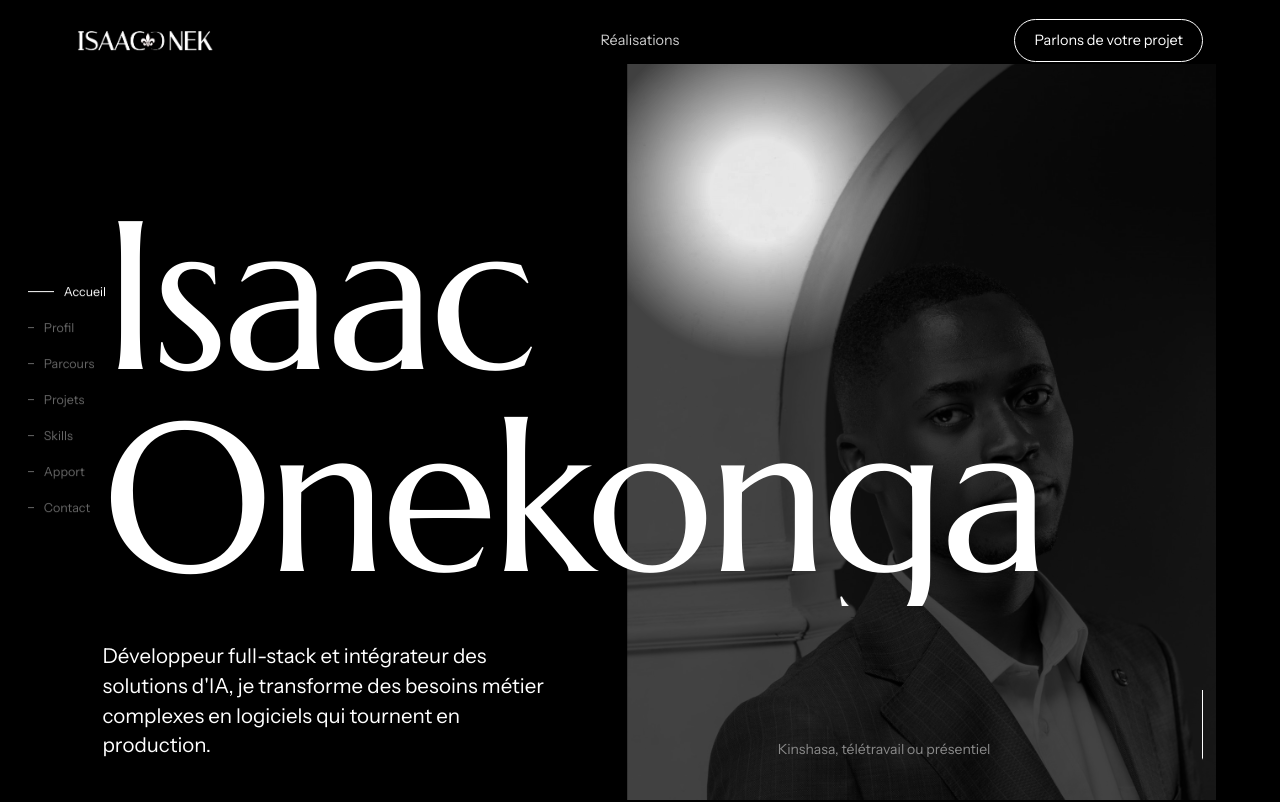
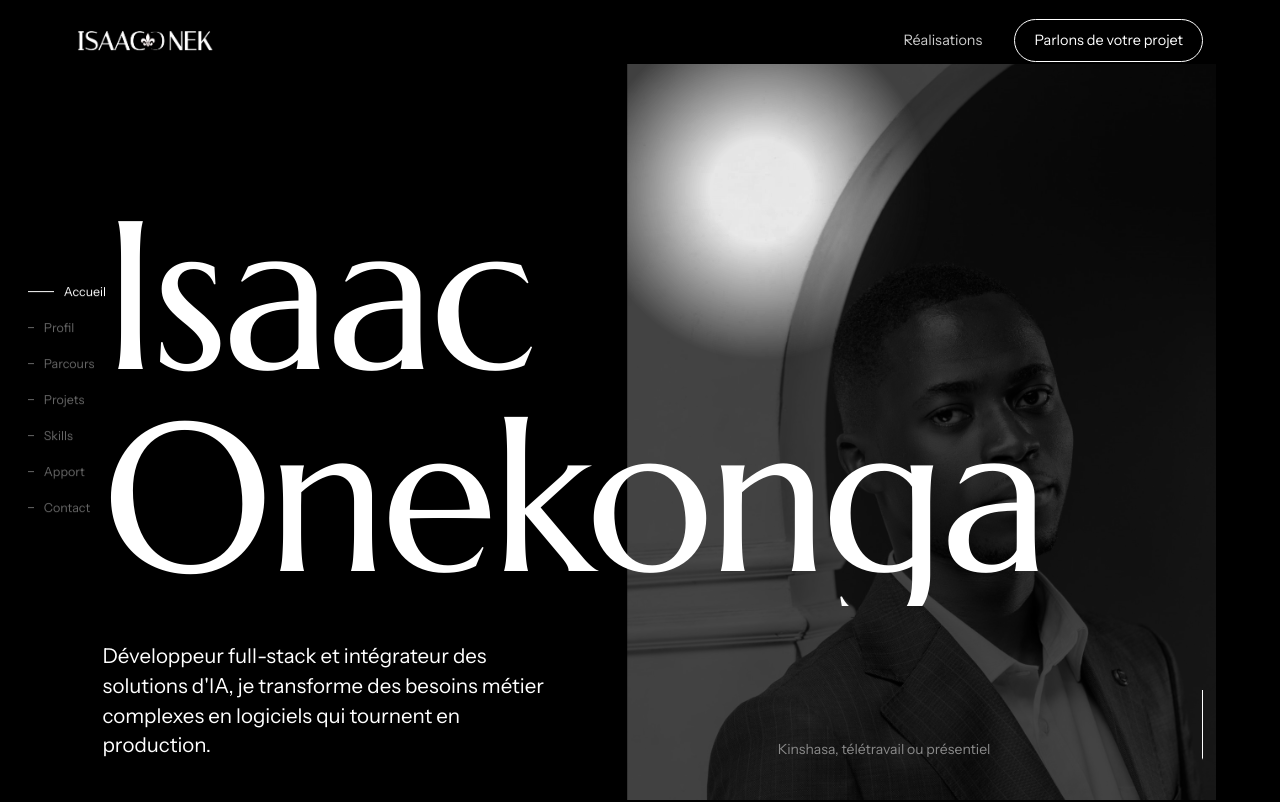
Before and after one commit to isaaconekongalobobo/portfolio_onek, a Next.js app: page / in a window 1280 px wide. Shown: the top 802 px of the page. Built offline with nearby package versions, Linux system fonts and the light colour scheme; no server answers.

Commit message:
Amélioration de la page des projets

```diff
--- a/app/globals.css
+++ b/app/globals.css
@@ -18,10 +18,25 @@ body.go #pre{transform:translateY(-101%)}
 header{position:fixed;inset:0 0 auto 0;z-index:50;display:flex;justify-content:space-between;align-items:center;padding:calc(1.2rem + env(safe-area-inset-top,0px)) 6vw 1rem;mix-blend-mode:difference;pointer-events:none}
 header>*{pointer-events:auto}header img{height:30px;width:auto}footer img{width:auto}
 .cta{border:1px solid var(--w);border-radius:99px;padding:.55rem 1.2rem;font-size:.9rem;transition:background .3s,color .3s}.cta:hover{background:var(--w);color:var(--k)}
-.nav-projects{font-size:.9rem;opacity:.8;transition:opacity .3s}.nav-projects:hover{opacity:1}
+.desktop-links{display:flex;align-items:center;gap:2rem}
+.nav-projects{white-space:nowrap;font-size:.9rem;opacity:.8;transition:opacity .3s}.nav-projects:hover{opacity:1}
+.mobile-menu-toggle,.mobile-menu{display:none}
 @media(max-width:900px){header{padding:calc(1rem + env(safe-area-inset-top,0px)) 5vw .8rem}header img{height:26px}.cta{padding:.5rem .9rem;font-size:.8rem}}
-@media(max-width:600px){header{gap:.65rem;padding:calc(.8rem + env(safe-area-inset-top,0px)) 5vw .6rem}header>a:first-child{flex:none}header img{height:22px}.cta{flex:none;white-space:nowrap;padding:.48rem .7rem;font-size:.7rem}}
-.nav-projects{position:absolute;left:50%;transform:translateX(-50%);white-space:nowrap}
+@media(max-width:600px){
+  header{display:flex;justify-content:space-between;gap:1rem;padding:calc(.7rem + env(safe-area-inset-top,0px)) 5vw .65rem;background:rgba(0,0,0,.92);backdrop-filter:blur(12px);-webkit-backdrop-filter:blur(12px)}
+  header>a:first-child{flex:none;min-width:0}
+  header img{height:22px}
+  .desktop-links{display:none}
+  .mobile-menu-toggle{display:flex;width:42px;height:42px;flex:none;align-items:center;justify-content:center;flex-direction:column;gap:6px;padding:0;border:1px solid #ffffff70;border-radius:50%;background:transparent;color:#fff;cursor:pointer;pointer-events:auto}
+  .mobile-menu-toggle span{width:15px;height:1px;background:currentColor;transition:transform .3s ease}
+  .mobile-menu-toggle.is-open span:first-child{transform:translateY(3.5px) rotate(45deg)}
+  .mobile-menu-toggle.is-open span:last-child{transform:translateY(-3.5px) rotate(-45deg)}
+  .mobile-menu{position:absolute;top:100%;left:0;right:0;display:grid;gap:0;padding:0 5vw;background:rgba(0,0,0,.96);border-bottom:1px solid #ffffff2b;opacity:0;visibility:hidden;transform:translateY(-12px);transition:opacity .3s ease,transform .3s ease,visibility .3s;pointer-events:none}
+  .mobile-menu.is-open{padding-top:.4rem;padding-bottom:.6rem;opacity:1;visibility:visible;transform:translateY(0);pointer-events:auto}
+  .mobile-menu a{display:flex;justify-content:space-between;align-items:center;gap:1rem;padding:1rem 0;border-bottom:1px solid #ffffff24;font-size:1rem}
+  .mobile-menu a:last-child{border-bottom:0}
+  .mobile-menu a span{color:#888;font-size:.85rem}
+}
 #rail{position:fixed;left:2.2vw;top:50%;transform:translateY(-50%);z-index:50;mix-blend-mode:difference;display:flex;flex-direction:column;gap:1rem;font-size:.78rem}
 #rail a{display:flex;align-items:center;gap:.6rem;opacity:.4;transition:opacity .4s}#rail a::before{content:"";width:6px;height:1px;background:var(--w);transition:width .5s var(--e)}
 #rail a.on{opacity:1}#rail a.on::before{width:26px}#rail span{writing-mode:horizontal-tb}
@@ -152,5 +167,5 @@ footer{display:flex;justify-content:space-between;align-items:center;flex-wrap:w
 .work-links{display:flex;flex-wrap:wrap;gap:1.4rem;margin-top:1.5rem}.work-links a{display:flex;align-items:center;gap:.55rem;font-size:.8rem;border-bottom:1px solid #ffffff55;padding-bottom:.22rem;transition:border-color .25s,color .25s}.work-links a:hover{color:#ccc;border-color:#ccc}
 .work-footer{max-width:1380px;margin:clamp(5rem,10vw,9rem) auto 0;border-top:1px solid #ffffff27;padding:1.2rem 0 1.5rem;display:flex;justify-content:space-between;gap:1rem;color:#aaa;font-size:.8rem}
 @media(max-width:900px){.work-page{padding:8rem 6vw 1.5rem}.work-grid{gap:4rem 3vw}}
-@media(max-width:650px){.work-page{padding:7rem 5vw 1rem}.work-intro{margin-bottom:4rem}.work-grid{grid-template-columns:1fr;gap:3.5rem}.work-card:nth-child(even){margin-top:0}.project-preview{aspect-ratio:1.3}.work-title-line h2{font-size:2rem}.work-footer{font-size:.72rem}}
+@media(max-width:650px){.work-page{width:100%;max-width:100%;padding:7rem 5vw 1rem;overflow-x:clip}.work-intro{margin-bottom:4rem}.work-grid{grid-template-columns:minmax(0,1fr);gap:3.5rem}.work-card:nth-child(even){margin-top:0}.project-preview{aspect-ratio:1.3}.work-title-line h2{font-size:2rem}.work-footer{font-size:.72rem;flex-wrap:wrap;justify-content:flex-start;gap:.7rem 1.5rem}.work-footer>a{min-width:0;overflow-wrap:anywhere}}
 @media(prefers-reduced-motion:reduce){.project-preview>img{transition:none}}
--- a/app/projets/page.tsx
+++ b/app/projets/page.tsx
@@ -65,7 +65,6 @@ export default function ProjectsPage() {
       <Header />
       <main className="work-page">
         <div className="work-intro">
-          <a className="back-home" href="/">← Retour au portfolio</a>
           <p className="work-eyebrow">Sélection · 2024—2026</p>
           <h1>Des idées<br />en mouvement<span>.</span></h1>
           <p className="work-lead">Des expériences web et mobile conçues pour répondre à des besoins concrets.</p>
--- a/components/Header.tsx
+++ b/components/Header.tsx
@@ -1,13 +1,35 @@
+"use client";
+
 import Image from "next/image";
+import { useState } from "react";
 
 export default function Header() {
+  const [menuOpen, setMenuOpen] = useState(false);
+
   return (
-    <header>
+    <header onKeyDown={(event) => { if (event.key === "Escape") setMenuOpen(false); }}>
       <a href="/" aria-label="Accueil">
         <Image src="/logo-white.png" alt="Isaac Onek" width={643} height={141} priority />
       </a>
-      <a className="nav-projects" href="/projets" aria-label="Voir toutes les réalisations">Réalisations</a>
-      <a className="cta" href="/#contact">Parlons de votre projet</a>
+      <nav className="desktop-links" aria-label="Navigation principale">
+        <a className="nav-projects" href="/projets">Réalisations</a>
+        <a className="cta" href="/#contact">Parlons de votre projet</a>
+      </nav>
+      <button
+        className={`mobile-menu-toggle${menuOpen ? " is-open" : ""}`}
+        type="button"
+        aria-expanded={menuOpen}
+        aria-controls="mobile-navigation"
+        aria-label={menuOpen ? "Fermer le menu" : "Ouvrir le menu"}
+        onClick={() => setMenuOpen((open) => !open)}
+      >
+        <span /><span />
+      </button>
+      <nav id="mobile-navigation" className={`mobile-menu${menuOpen ? " is-open" : ""}`} aria-label="Navigation principale" aria-hidden={!menuOpen}>
+        <a href="/" tabIndex={menuOpen ? 0 : -1} onClick={() => setMenuOpen(false)}>Retour au portfolio<span aria-hidden="true">↗</span></a>
+        <a href="/projets" tabIndex={menuOpen ? 0 : -1} onClick={() => setMenuOpen(false)}>Réalisations<span aria-hidden="true">↗</span></a>
+        <a href="/#contact" tabIndex={menuOpen ? 0 : -1} onClick={() => setMenuOpen(false)}>Parlons de votre projet<span aria-hidden="true">↗</span></a>
+      </nav>
     </header>
   );
 }
```
